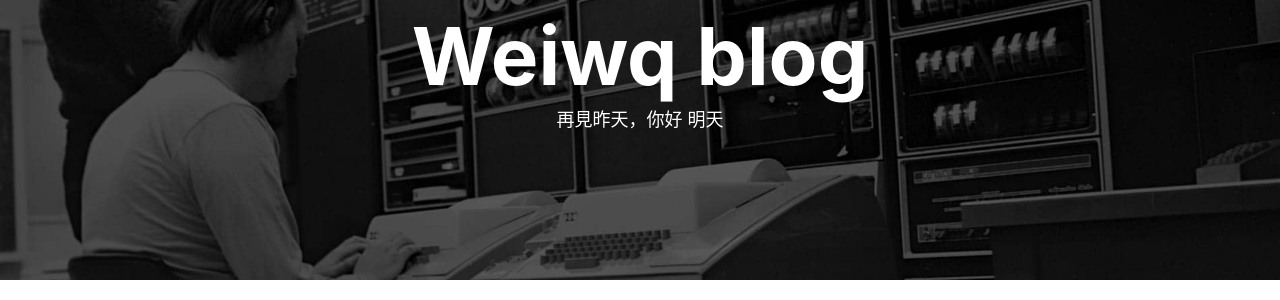
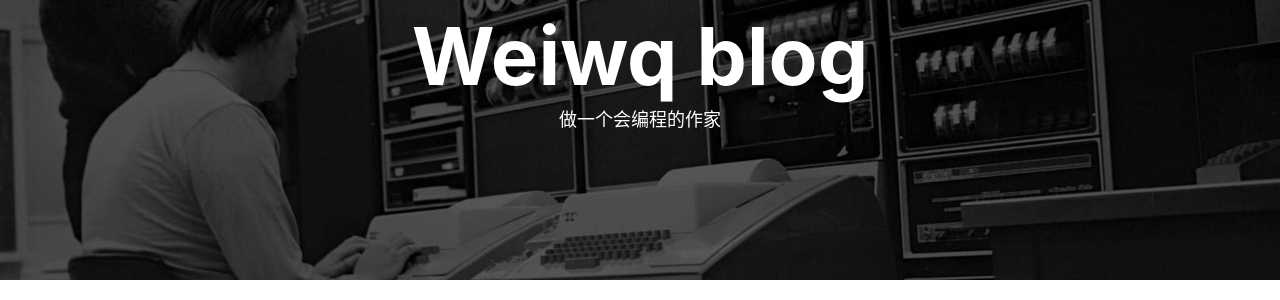
Before and after one commit to weiwangqiang/weiwangqiang.github.io, a Jekyll site: the page built from index.html, in a window 1280 px wide. Shown: the part 138-438 px from the top of the page. Built offline with Jekyll 4.4.1, drawn with Linux system fonts in a browser that asks for light colours; nearby versions of some CDN libraries; the list of posts is cut into pages by our own code; comment, search, counter and statistics services are not loaded.

Commit message:
Update index.html

```diff
--- a/index.html
+++ b/index.html
@@ -1,6 +1,6 @@
 ---
 layout: page
-description: "再見昨天，你好 明天"
+description: "做一个会编程的作家"
 ---
 
 {% for post in paginator.posts %}
```
